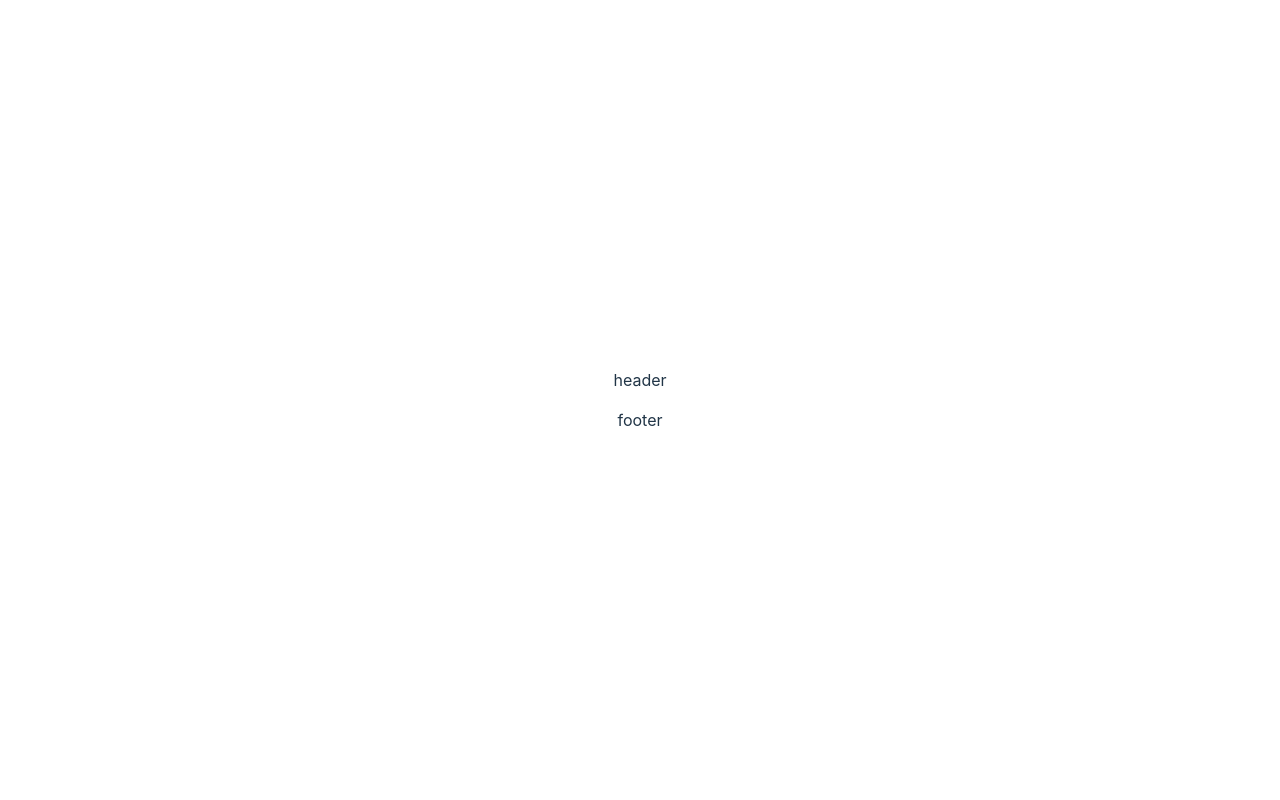
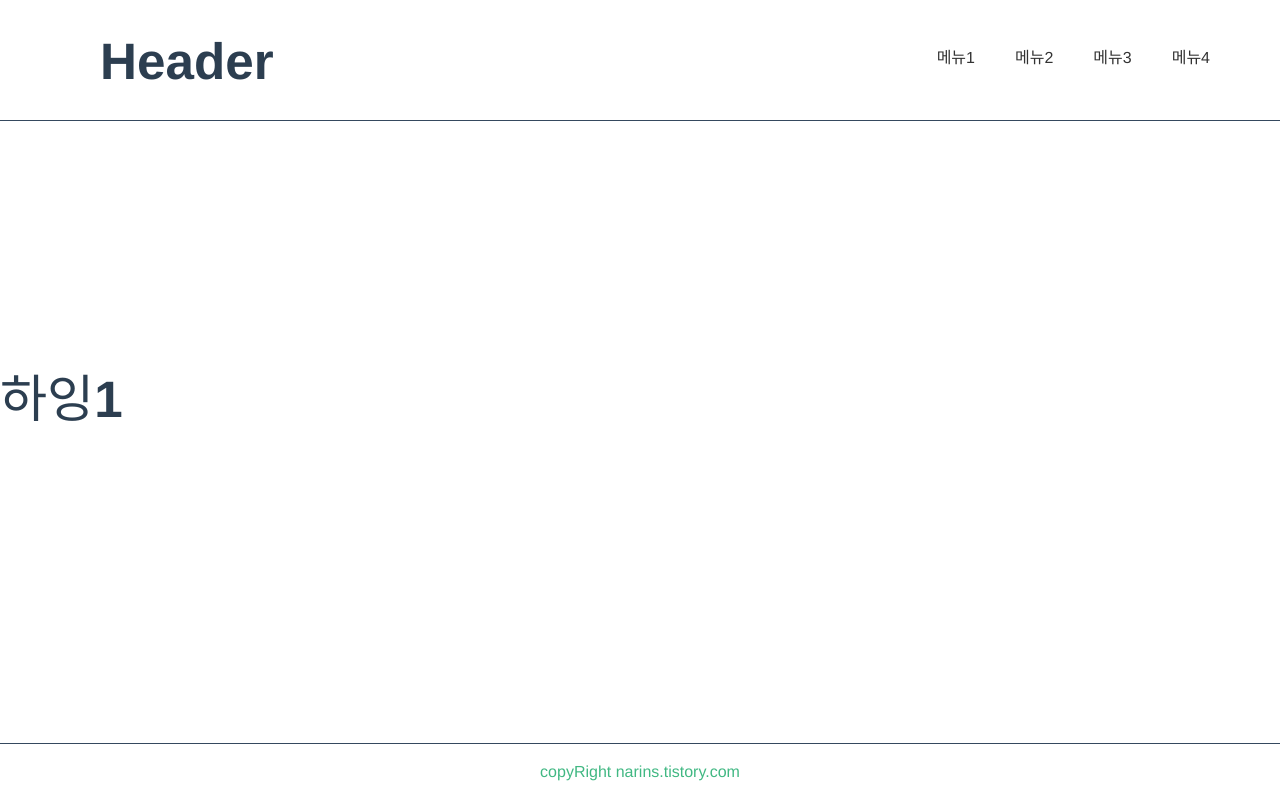
Before and after one commit to narin111/vue-board, a Vue app in the folder board-front/: page /menu1 in a window 1280 px wide. Before the commit this address had no page. Built offline with nearby package versions, Linux system fonts and the light colour scheme.

Commit message:
[24.04.30] menu 추가

```diff
--- a/board-front/src/App.vue
+++ b/board-front/src/App.vue
@@ -5,24 +5,27 @@ import Footer from "./components/layout/Footer.vue";
 </script>
 
 <template>
-  <div>
+  <div id="app">
+    <!-- 추가된 헤더 컴포넌트 사용 -->
     <Header />
     <router-view></router-view>
     <Footer />
   </div>
 </template>
 
-<style scoped>
-.logo {
-  height: 6em;
-  padding: 1.5em;
-  will-change: filter;
-  transition: filter 300ms;
+<style>
+html,
+body {
+  padding: 0;
+  margin: 0;
 }
-.logo:hover {
-  filter: drop-shadow(0 0 2em #646cffaa);
-}
-.logo.vue:hover {
-  filter: drop-shadow(0 0 2em #42b883aa);
+#app {
+  font-family: Avenir, Helvetica, Arial, sans-serif;
+  -webkit-font-smoothing: antialiased;
+  -moz-osx-font-smoothing: grayscale;
+  text-align: center;
+  color: #2c3e50;
+  margin: 0;
+  padding: 0;
 }
 </style>
--- a/board-front/src/components/layout/Footer.vue
+++ b/board-front/src/components/layout/Footer.vue
@@ -1,7 +1,24 @@
+<template>
+	<footer>
+		<p>copyRight narins.tistory.com</p>
+	</footer>
+</template>
+
 <script>
+export default {
 
+}
 </script>
 
-<template>
-    <p> footer </p>
-</template>
+<style scoped>
+footer {
+    border-top: 1px solid #35495e;
+    text-align: center;
+    font-size: 16px;
+    color: #41b883;
+    position: fixed;
+    bottom: 0; /* 페이지 하단에 고정 */
+    width: 100%; /* 화면 전체 너비 차지 */
+    background-color: #fff; /* 배경색 설정 */
+}
+</style>
--- a/board-front/src/components/layout/Header.vue
+++ b/board-front/src/components/layout/Header.vue
@@ -1,7 +1,56 @@
+<template>
+  <header>
+    <h1><a href="#" class="logo"></a>Header</h1>
+    <div class="menuWrap">
+      <ul class="menu">
+        <li><router-link to="/menu1">메뉴1</router-link></li>
+        <li><router-link to="/menu2">메뉴2</router-link></li>
+        <li><router-link to="/menu3">메뉴3</router-link></li>
+        <li><router-link to="/menu4">메뉴4</router-link></li>
+      </ul>
+    </div>
+  </header>
+</template>
 <script>
-
 </script>
 
-<template>
-    <p> header </p>
-</template>
+<style scoped>
+header {
+  width: 100%;
+  text-align: center;
+  position: fixed;
+  top: 0;
+  left: 0;
+  height: 120px;
+  border-bottom: 1px solid #35495e;
+}
+
+header h1 {
+  position: absolute;
+  top: 0;
+  left: 100px;
+}
+
+header ul.menu:after {
+  display: block;
+  clear: both;
+  content: "";
+}
+
+header ul.menu {
+  position: absolute;
+  top: 20px;
+  right: 50px;
+}
+
+header ul.menu li {
+  float: left;
+  padding: 10px 20px;
+  list-style: none;
+}
+
+a {
+  text-decoration: none;
+  color: #333;
+}
+</style>
--- /dev/null
+++ b/board-front/src/components/menu/menu1.vue
@@ -0,0 +1,3 @@
+<template>
+  <div><h1>하잉1</h1></div>
+</template>
--- /dev/null
+++ b/board-front/src/components/menu/menu2.vue
@@ -0,0 +1,3 @@
+<template>
+  <div><h1>하잉2</h1></div>
+</template>
--- /dev/null
+++ b/board-front/src/components/menu/menu3.vue
@@ -0,0 +1,3 @@
+<template>
+  <div><h1>하잉3</h1></div>
+</template>
--- /dev/null
+++ b/board-front/src/components/menu/menu4.vue
@@ -0,0 +1,3 @@
+<template>
+  <div><h1>하잉4</h1></div>
+</template>
--- a/board-front/src/router/index.js
+++ b/board-front/src/router/index.js
@@ -9,6 +9,22 @@ const router = createRouter({
             path: "/",
             name: "main", component: () => import("../components/HelloWorld.vue"),
         },
+        {
+            path: "/menu1",
+            name: "menu1", component: () => import("../components/menu/menu1.vue"),
+        },
+        {
+            path: "/menu2",
+            name: "menu2", component: () => import("../components/menu/menu2.vue"),
+        },
+        {
+            path: "/menu3",
+            name: "menu3", component: () => import("../components/menu/menu3.vue"),
+        },
+        {
+            path: "/menu4",
+            name: "menu4", component: () => import("../components/menu/menu4.vue"),
+        },
         // {
         //     path: "/test",
         //     name: "test", component: () => import("../components/test.vue"),
```
